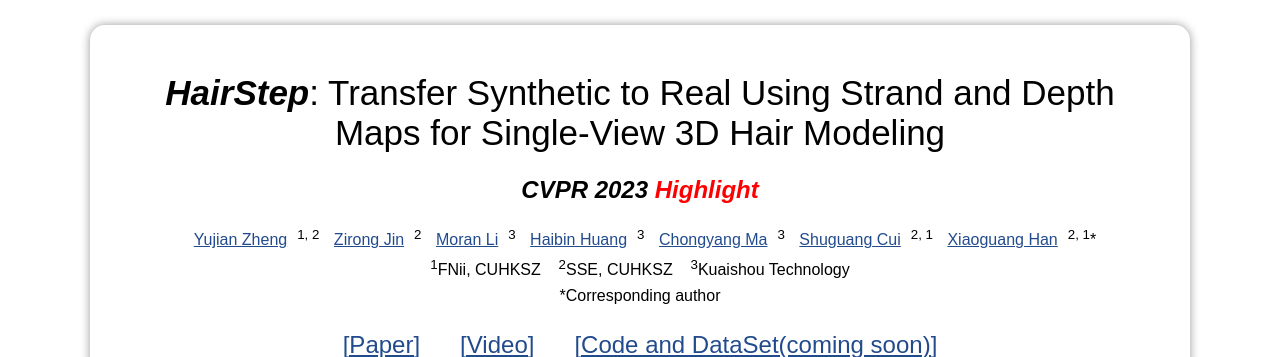
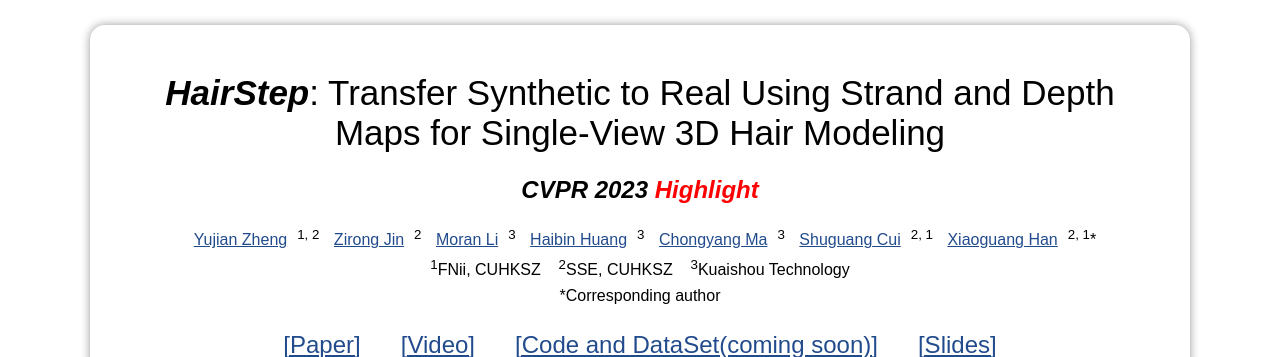
Before and after one commit to PAULYZHENG/paulyzheng.github.io, a Jekyll site: the page research/hairstep/index.html, which Jekyll copies as it is, in a window 1280 px wide and 900 px high, cut to the strip 0-357 px from the top of the window. Built offline with Jekyll 4.4.1, drawn with Linux system fonts in a browser that asks for light colours; nearby versions of some CDN libraries; library files that are not in the unit come from our copies.

Commit message:
Update index.html

```diff
--- a/research/hairstep/index.html
+++ b/research/hairstep/index.html
@@ -220,7 +220,8 @@
                         <a href="https://paulyzheng.github.io/research/hairstep/" target="_blank">[Video]</a> &nbsp;&nbsp;&nbsp;&nbsp;
 						<!-- <a href="files/poster.pdf" target="_blank">[Poster]</a> &nbsp;&nbsp;&nbsp;&nbsp; -->
 						<!-- <a href="https://paulyzheng.github.io/research/hairstep/" target="_blank">[Code(coming soon)]</a> &nbsp;&nbsp;&nbsp;&nbsp; -->
-                        <a href="https://paulyzheng.github.io/research/hairstep/" target="_blank">[Code and DataSet(coming soon)]</a>
+                        <a href="https://github.com/GAP-LAB-CUHK-SZ/HairStep" target="_blank">[Code and DataSet(coming soon)]</a> &nbsp;&nbsp;&nbsp;&nbsp;
+			<a href="https://paulyzheng.github.io/about/files/hairstep_adobe_talk.pdf" target="_blank">[Slides]</a>
 					</p>
 					</font>
         <p>
```
